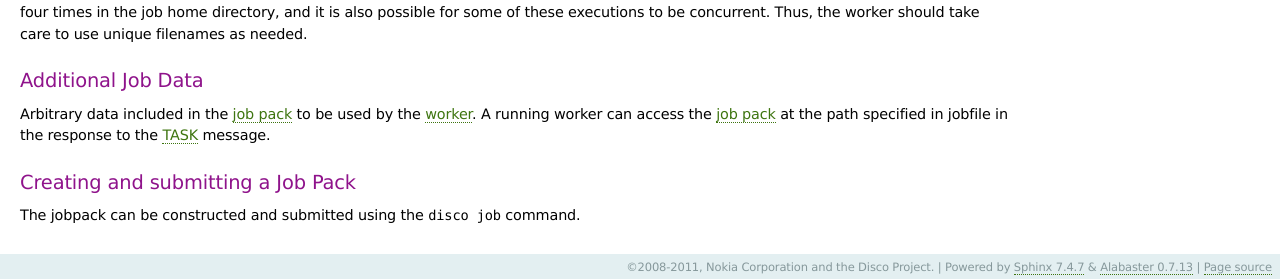
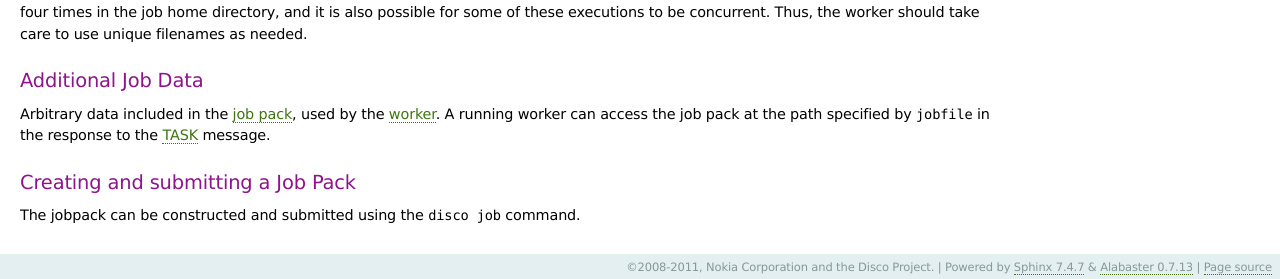
Before and after one commit to discoproject/disco, a Sphinx documentation site: the page built from doc/howto/jobpack.rst, in a window 1280 px wide. Shown: the part 1940-2219 px from the top of the page. Built offline with Sphinx 7.4.7, drawn with Linux system fonts in a browser that asks for light colours.

Commit message:
minor doc fixes

```diff
--- a/doc/howto/jobpack.rst
+++ b/doc/howto/jobpack.rst
@@ -134,10 +134,9 @@ care to use unique filenames as needed.
 Additional Job Data
 -------------------
 
-Arbitrary data included in the :term:`job pack` to be used by the
-:term:`worker`.  A running worker can access the :term:`job pack` at
-the path specified in :term:`jobfile` in the response to the
-:ref:`TASK` message.
+Arbitrary data included in the :term:`job pack`, used by the :term:`worker`.
+A running worker can access the job pack at the path specified by ``jobfile``
+in the response to the :ref:`TASK` message.
 
 .. _submitting_jobpack:
 
--- a/doc/start/tutorial.rst
+++ b/doc/start/tutorial.rst
@@ -134,6 +134,9 @@ and prints out the results:
 
     .. literalinclude:: ../../examples/util/count_words.py
 
+.. note:: This example could also be written by extending :class:`disco.job.Job`.
+          See, for example, `examples/util/wordcount.py`.
+
 Now comes the moment of truth.
 
 Run the script as follows::
```
Also changed, not shown: 2 other files.
